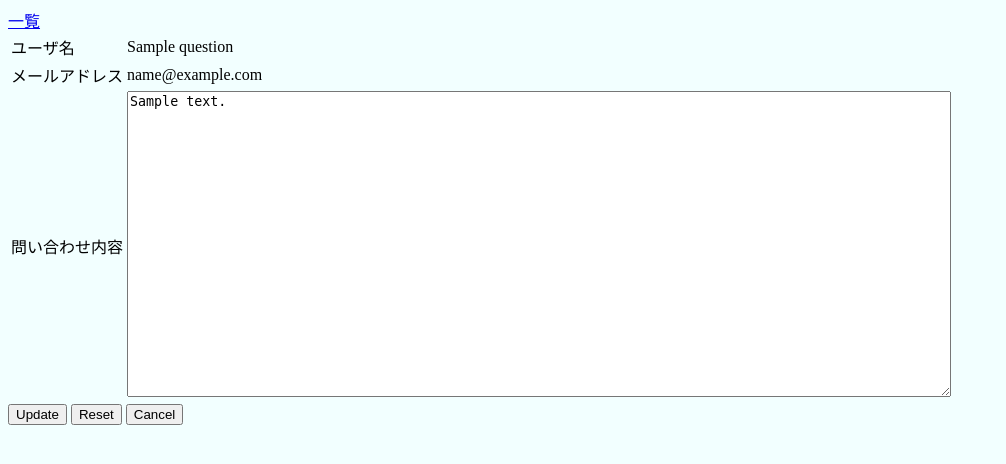
After one commit to chaipon/ec-study-new, a Flask app: page /fn1/contacts/1/edit in a window 1280 px wide. The commit adds this page. Shown: the top 464 px of the page, without its empty margins (0-1006 px from the left). Run offline with Flask 3, Linux system fonts and the light colour scheme; tables that the repository leaves empty hold one stand-in row (values such as "Sample post").

Commit message:
問い合わせ内容更新処理を追加
細かいリンクも追加

```diff
--- /dev/null
+++ b/study/fn1/templates/fn1/contact_edit.html
@@ -0,0 +1,35 @@
+<!DOCTYPE html>
+<html lang="ja">
+    <head>
+        <meta charset="UTF-8"/>
+        <title>問い合わせ</title>
+        <link rel="stylesheet" href="{{url_for('fn1.static', filename='style.css')}}"/>
+    </head>
+    <body>
+        <header>
+            <a href={{url_for('fn1.contacts')}}>一覧</a>
+        </header>
+        <form action="{{url_for('fn1.contact', id=current_id)}}"
+            method="POST" novalidate="novalidate">
+            <table>
+                <tr>
+                    <td>ユーザ名</td>
+                    <td>{{question.name}}</td>
+                </tr>
+                <tr>
+                    <td>メールアドレス</td>
+                    <td>{{question.mail}}</td>
+                </tr>
+                <tr>
+                    <td>問い合わせ内容</td>
+                    <td><textarea name="content" rows="20" cols="100" >{{question.content}}</textarea></td>
+                </tr>
+            </table>
+            <input type="submit" value="Update" />
+            <input type="reset" value="Reset" />
+            <a href={{url_for('fn1.contact', id=current_id)}}>
+                <input type="button" value="Cancel" />
+            </a>
+        </form>
+    </body>
+</html>
--- a/study/fn1/templates/fn1/contact_new.html
+++ b/study/fn1/templates/fn1/contact_new.html
@@ -8,6 +8,9 @@
     </head>
 
     <body>
+        <header>
+            <a href={{url_for('fn1.contacts')}}>一覧</a>
+        </header>
         <h2>問い合わせフォーム</h2>
 
         {% with messages = get_flashed_messages() %}
--- a/study/fn1/templates/fn1/contacts.html
+++ b/study/fn1/templates/fn1/contacts.html
@@ -8,7 +8,7 @@
     </head>
     {% block content %}
     <header>
-        <a href={{url_for('fn1.contact_new')}}>新規問い合わせ</a>
+        <a href="{{url_for('fn1.contact_new')}}">新規問い合わせ</a>
     </header>
     <body>
         {% with messages = get_flashed_messages() %}
@@ -30,7 +30,7 @@
         <tbody>
             {% for question in questions %}
             <tr>
-                <td>{{question.name}}</th>
+                <td>{{question.name}}</td>
                 <td>{{question.mail}}</td>
                 <td><a href="{{url_for('fn1.contacts')}}/{{question.id}}">{{question.content|truncate(40)}}</a></td>
             </tr>
--- a/study/fn1/views.py
+++ b/study/fn1/views.py
@@ -88,7 +88,21 @@ def contacts():
         flash("問い合わせ完了")
         return render_template('fn1/contacts.html', questions=questions)
 
-@fn1.route("/contacts/<id>", methods=['GET'])
+@fn1.route("/contacts/<id>", methods=['GET', 'POST'])
 def contact(id):
-    question = Question.query.get(id)
-    return render_template('fn1/contact.html', question=question)
+    if request.method == 'GET':
+        question = Question.query.get(id)
+        return render_template('fn1/contact.html', question=question, current_id=id)
+    if request.method == 'POST':
+        question = Question.query.get(id)
+        question.content = request.form.get('content')
+        db_session.merge(question)
+        db_session.commit()
+        flash("更新完了")
+        return render_template('fn1/contact.html', question=question, current_id=id)
+
+@fn1.route("/contacts/<id>/edit", methods=['GET', 'POST'])
+def contact_edit(id):
+    if request.method == 'GET':
+        question = Question.query.get(id)
+        return render_template('fn1/contact_edit.html', question=question, current_id=id)
```
Also changed, not shown: study/fn1/templates/fn1/contact.html (+14 -1 lines).
